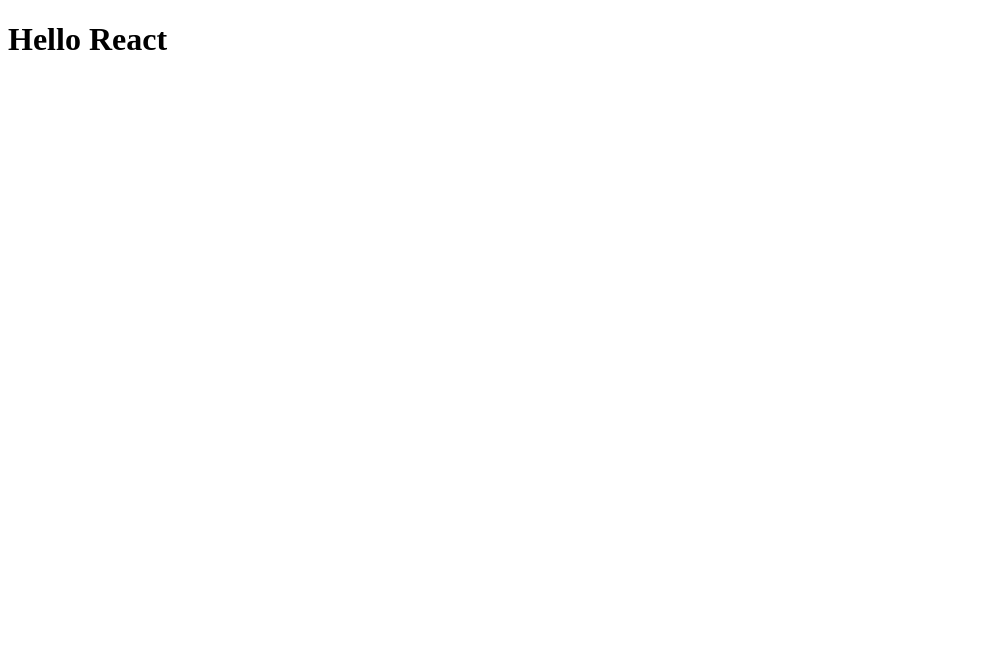
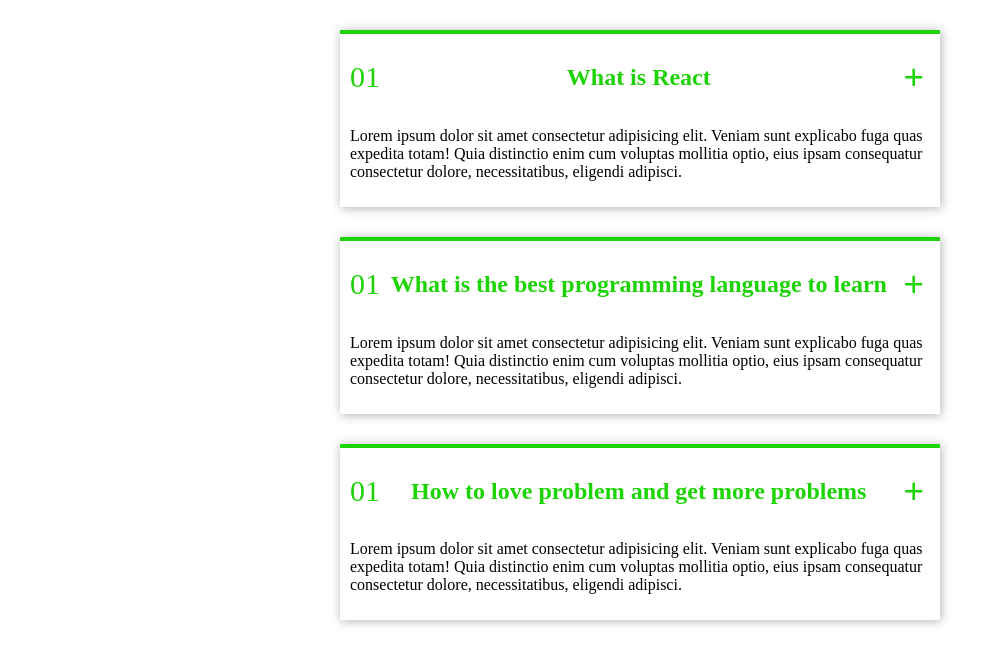
Before and after one commit to dawit2123/React-Practice, a React (Create React App) app in the folder accordion-react/: page / in a window 1280 px wide. Shown: the top 664 px of the page, without its empty margins (0-1001 px from the left). Built offline with nearby package versions, Linux system fonts and the light colour scheme.

Commit message:
elements rendered from the array

```diff
--- a/accordion-react/src/App.js
+++ b/accordion-react/src/App.js
@@ -1,3 +1,46 @@
+import { type } from "@testing-library/user-event/dist/type";
+import "./index.css";
 export default function App() {
-  return <h1>Hello React</h1>;
+  return <Accordion />;
 }
+const items = [
+  {
+    name: "What is React",
+    description:
+      "Lorem ipsum dolor sit amet consectetur adipisicing elit. Veniam sunt explicabo fuga quas expedita totam! Quia distinctio enim cum voluptas mollitia optio, eius ipsam consequatur consectetur dolore, necessitatibus, eligendi adipisci.",
+    isOpened: false,
+    id: Date.now(),
+  },
+  {
+    name: "What is the best programming language to learn",
+    description:
+      "Lorem ipsum dolor sit amet consectetur adipisicing elit. Veniam sunt explicabo fuga quas expedita totam! Quia distinctio enim cum voluptas mollitia optio, eius ipsam consequatur consectetur dolore, necessitatibus, eligendi adipisci.",
+    isOpened: false,
+    id: Date.now(),
+  },
+  {
+    name: "How to love problem and get more problems",
+    description:
+      "Lorem ipsum dolor sit amet consectetur adipisicing elit. Veniam sunt explicabo fuga quas expedita totam! Quia distinctio enim cum voluptas mollitia optio, eius ipsam consequatur consectetur dolore, necessitatibus, eligendi adipisci.",
+    isOpened: false,
+    id: Date.now(),
+  },
+];
+{
+  /* <h2 className="faq">Frequently Asked Questions FAQ</h2>; */
+}
+function Accordion() {
+  return items.map((item) => (
+    <div className="container">
+      <div className="container-item active">
+        <div className="parent-header">
+          <span className="number">01</span>
+          <h2 className="child-header">{item.name}</h2>
+          <button className="button">+</button>
+        </div>
+
+        <p className="container-paragraph">{item.description}</p>
+      </div>
+    </div>
+  ));
+}
--- a/accordion-react/src/index.css
+++ b/accordion-react/src/index.css
@@ -1,6 +1,6 @@
 .container {
   width: 600px;
-  margin: 100px auto;
+  margin: 30px auto;
 }
 .parent-header {
   display: flex;
```
Also changed, not shown: accordion-react/public/vanilla.html (deleted, +0 -73 lines).
